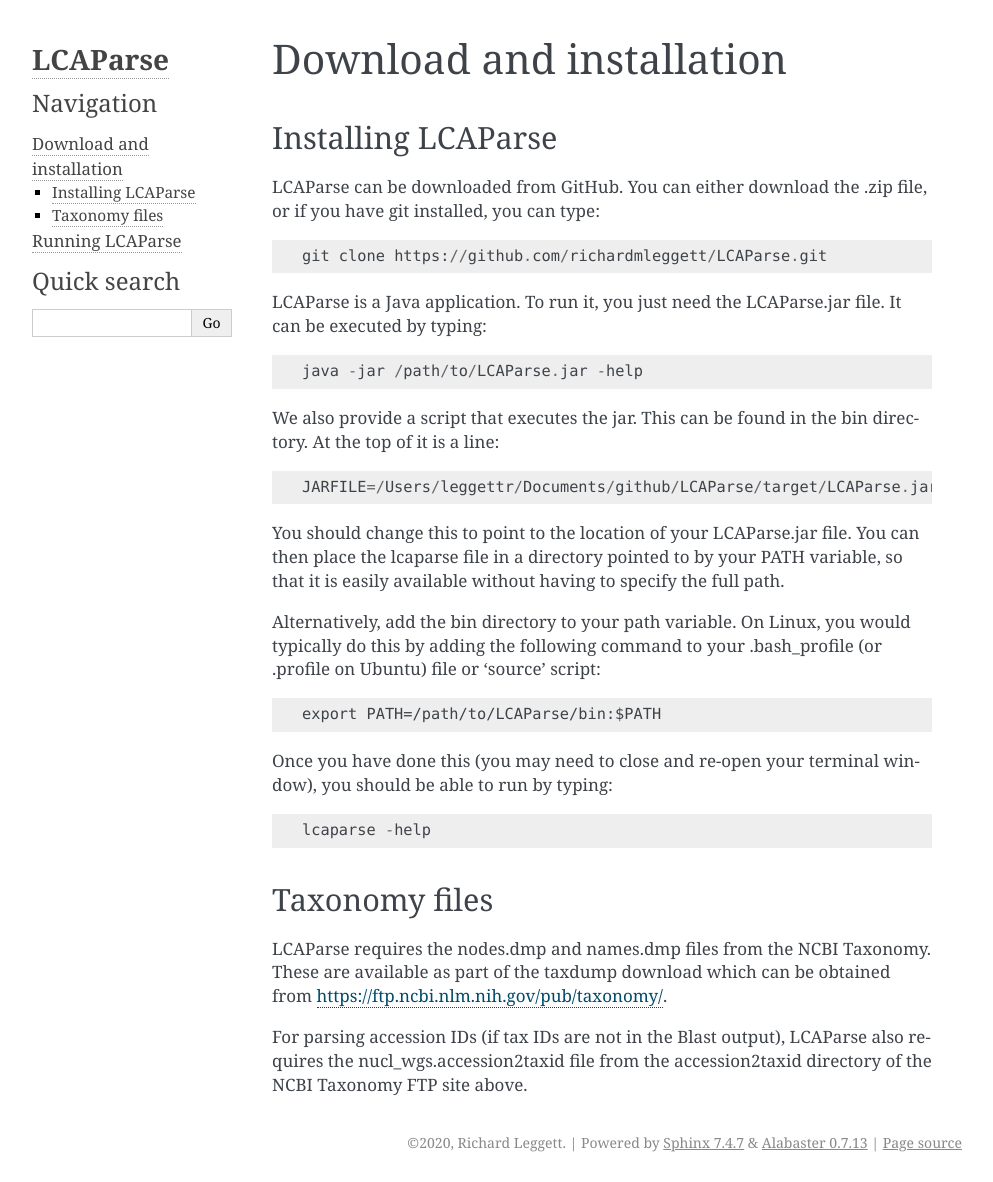
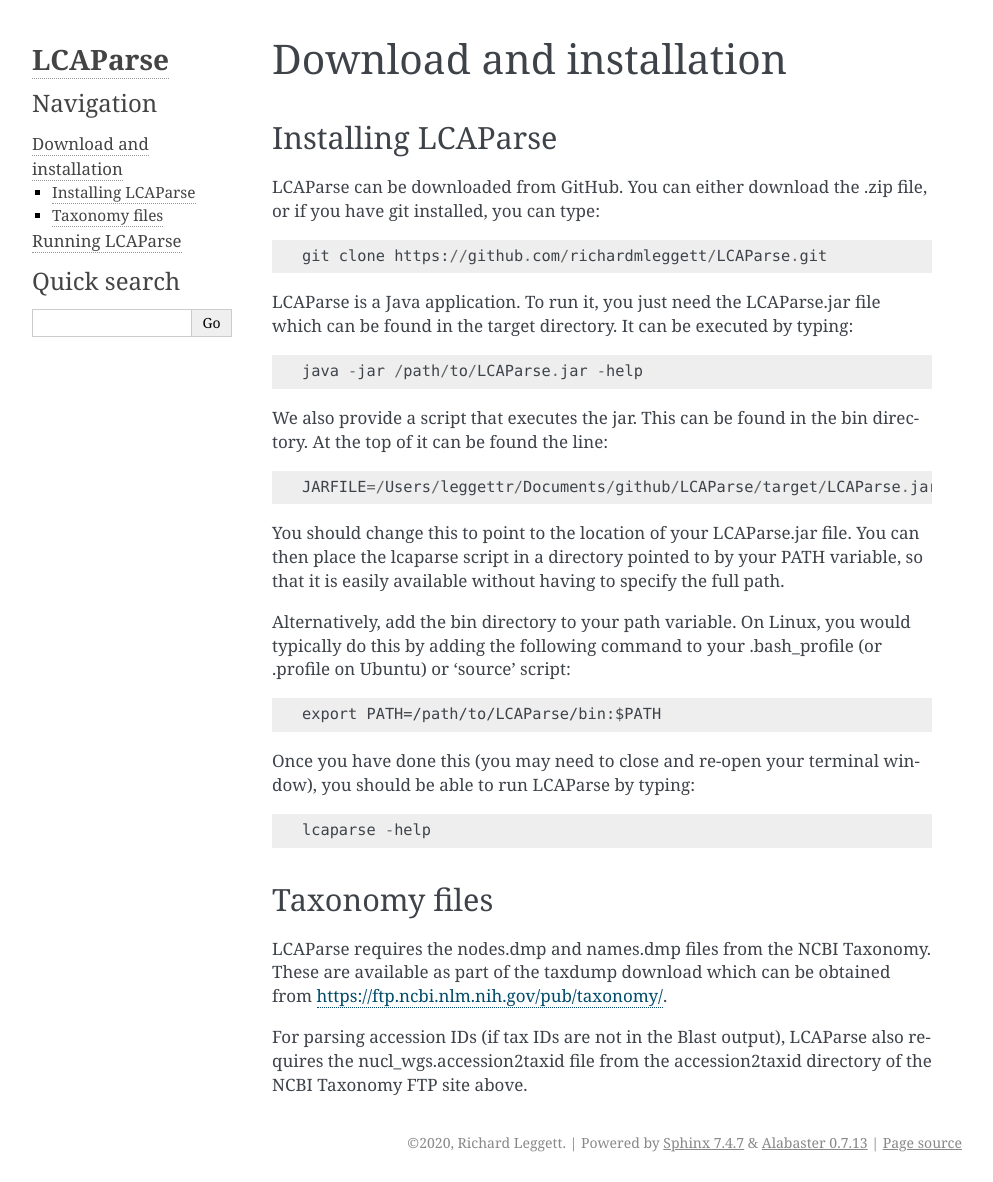
Before and after one commit to richardmleggett/LCAParse, a Sphinx documentation site: the page built from docs/source/installation.rst, in a window 1280 px wide. Shown: the whole page, without its empty margins (148-1141 px from the left). Built offline with Sphinx 7.4.7, drawn with Linux system fonts in a browser that asks for light colours; formulas are drawn with MathJax 3.

Commit message:
Documentation updates

```diff
--- a/docs/source/installation.rst
+++ b/docs/source/installation.rst
@@ -10,21 +10,21 @@
 
   git clone https://github.com/richardmleggett/LCAParse.git
 
-LCAParse is a Java application. To run it, you just need the LCAParse.jar file. It can be executed by typing::
+LCAParse is a Java application. To run it, you just need the LCAParse.jar file which can be found in the target directory. It can be executed by typing::
 
   java -jar /path/to/LCAParse.jar -help
 
-We also provide a script that executes the jar. This can be found in the bin directory. At the top of it is a line::
+We also provide a script that executes the jar. This can be found in the bin directory. At the top of it can be found the line::
 
   JARFILE=/Users/leggettr/Documents/github/LCAParse/target/LCAParse.jar
 
-You should change this to point to the location of your LCAParse.jar file. You can then place the lcaparse file in a directory pointed to by your PATH variable, so that it is easily available without having to specify the full path.
+You should change this to point to the location of your LCAParse.jar file. You can then place the lcaparse script in a directory pointed to by your PATH variable, so that it is easily available without having to specify the full path.
 
-Alternatively, add the bin directory to your path variable. On Linux, you would typically do this by adding the following command to your .bash_profile (or .profile on Ubuntu) file or 'source' script::
+Alternatively, add the bin directory to your path variable. On Linux, you would typically do this by adding the following command to your .bash_profile (or .profile on Ubuntu) or 'source' script::
 
      export PATH=/path/to/LCAParse/bin:$PATH
 
-Once you have done this (you may need to close and re-open your terminal window), you should be able to run by typing::
+Once you have done this (you may need to close and re-open your terminal window), you should be able to run LCAParse by typing::
 
   lcaparse -help
 
```
Also changed, not shown: docs/source/running.rst (+7 -0 lines).
